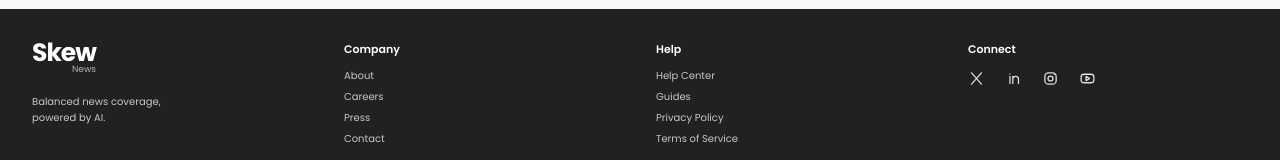
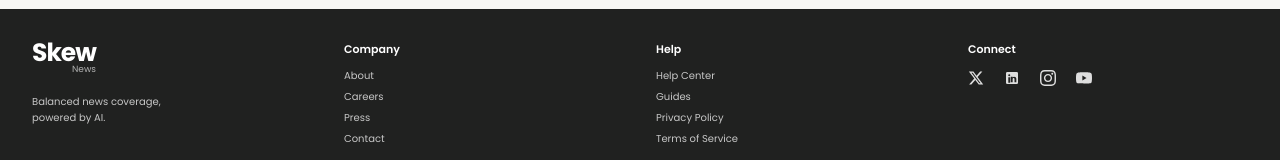
Before and after one commit to DilnukaTilan/AI-News-Analyser-Skew_News, a Next.js app: page / in a window 1280 px wide. Shown: the part 584-744 px from the top of the page. Built offline with nearby package versions, Linux system fonts and the light colour scheme; no server answers; the database is empty.

Commit message:
Refresh social icons and simplify article card

```diff
--- a/components/layout/site-footer.tsx
+++ b/components/layout/site-footer.tsx
@@ -1,41 +1,65 @@
 import Link from "next/link";
 
 function SocialIcon({ label }: { label: "x" | "linkedin" | "instagram" | "youtube" }) {
-  const paths = {
-    x: <path d="M5 4l14 16M19 4 5 20" />,
-    linkedin: (
-      <>
-        <path d="M7 9v10M7 5.5v.01M11 19v-6a4 4 0 0 1 8 0v6M11 9v10" />
-      </>
-    ),
-    instagram: (
-      <>
-        <rect x="4" y="4" width="16" height="16" rx="5" />
-        <circle cx="12" cy="12" r="3.5" />
-        <path d="M17.5 6.5h.01" />
-      </>
-    ),
-    youtube: (
-      <>
-        <rect x="3" y="6" width="18" height="12" rx="4" />
-        <path d="m10 9 5 3-5 3V9z" />
-      </>
-    ),
-  };
+  if (label === "x") {
+    return (
+      <svg
+        width="16"
+        height="16"
+        viewBox="0 0 24 24"
+        fill="currentColor"
+        aria-hidden="true"
+      >
+        <path d="M18.244 2.25h3.308l-7.227 8.26 8.502 11.24H16.17l-5.214-6.817L4.99 21.75H1.68l7.73-8.835L1.254 2.25H8.08l4.713 6.231zm-1.161 17.52h1.833L7.084 4.126H5.117z" />
+      </svg>
+    );
+  }
+
+  if (label === "linkedin") {
+    return (
+      <svg
+        width="16"
+        height="16"
+        viewBox="0 0 24 24"
+        fill="currentColor"
+        aria-hidden="true"
+      >
+        <path
+          fillRule="evenodd"
+          clipRule="evenodd"
+          d="M19 3a2 2 0 0 1 2 2v14a2 2 0 0 1-2 2H5a2 2 0 0 1-2-2V5a2 2 0 0 1 2-2h14m-.5 15.5v-5.3a3.26 3.26 0 0 0-3.26-3.26c-.85 0-1.84.52-2.28 1.3v-1.11h-2.79v8.37h2.79v-4.93c0-.77.62-1.4 1.39-1.4a1.4 1.4 0 0 1 1.4 1.4v4.93h2.75M6.46 10.9v8.37H9.25V10.9H6.46M7.86 6.3a1.53 1.53 0 0 0-1.54 1.54 1.54 1.54 0 1 0 3.08 0A1.54 1.54 0 0 0 7.86 6.3z"
+        />
+      </svg>
+    );
+  }
+
+  if (label === "instagram") {
+    return (
+      <svg
+        width="16"
+        height="16"
+        viewBox="0 0 24 24"
+        fill="currentColor"
+        aria-hidden="true"
+      >
+        <path d="M12 2.163c3.204 0 3.584.012 4.85.07 3.252.148 4.771 1.691 4.919 4.919.058 1.265.069 1.645.069 4.849 0 3.205-.012 3.584-.069 4.849-.149 3.225-1.664 4.771-4.919 4.919-1.266.058-1.644.07-4.85.07-3.204 0-3.584-.012-4.849-.07-3.26-.149-4.771-1.699-4.919-4.92-.058-1.265-.07-1.644-.07-4.849 0-3.204.013-3.583.07-4.849.149-3.227 1.664-4.771 4.919-4.919 1.266-.057 1.645-.069 4.849-.069zm0-2.163c-3.259 0-3.667.014-4.947.072-4.358.2-6.78 2.618-6.98 6.98-.059 1.281-.073 1.689-.073 4.948 0 3.259.014 3.668.072 4.948.2 4.358 2.618 6.78 6.98 6.98 1.281.058 1.689.072 4.948.072 3.259 0 3.668-.014 4.948-.072 4.354-.2 6.782-2.618 6.979-6.98.059-1.28.073-1.689.073-4.948 0-3.259-.014-3.667-.072-4.947-.196-4.354-2.617-6.78-6.979-6.98-1.281-.059-1.69-.073-4.949-.073zm0 5.838c-3.403 0-6.162 2.759-6.162 6.162s2.759 6.163 6.162 6.163 6.162-2.759 6.162-6.163c0-3.403-2.759-6.162-6.162-6.162zm0 10.162c-2.209 0-4-1.79-4-4 0-2.209 1.791-4 4-4s4 1.791 4 4c0 2.21-1.791 4-4 4zm6.406-11.845c-.796 0-1.441.645-1.441 1.44s.645 1.44 1.441 1.44c.795 0 1.439-.645 1.439-1.44s-.644-1.44-1.439-1.44z" />
+      </svg>
+    );
+  }
 
   return (
     <svg
-      width="17"
-      height="17"
+      width="16"
+      height="16"
       viewBox="0 0 24 24"
-      fill="none"
-      stroke="currentColor"
-      strokeWidth="1.8"
-      strokeLinecap="round"
-      strokeLinejoin="round"
-      aria-hidden
+      fill="currentColor"
+      aria-hidden="true"
     >
-      {paths[label]}
+      <path
+        fillRule="evenodd"
+        clipRule="evenodd"
+        d="M23.498 6.186a3.016 3.016 0 0 0-2.122-2.136C19.505 3.545 12 3.545 12 3.545s-7.505 0-9.377.505A3.017 3.017 0 0 0 .502 6.186C0 8.07 0 12 0 12s0 3.93.502 5.814a3.016 3.016 0 0 0 2.122 2.136c1.871.505 9.376.505 9.376.505s7.505 0 9.377-.505a3.015 3.015 0 0 0 2.122-2.136C24 15.93 24 12 24 12s0-3.93-.502-5.814zM9.545 15.568V8.432L15.818 12l-6.273 3.568z"
+      />
     </svg>
   );
 }
@@ -91,18 +115,21 @@
         <div>
           <h2 className="text-[11px] font-semibold">Connect</h2>
           <div className="mt-3 flex items-center gap-5 text-white/85">
-            {(["x", "linkedin", "instagram", "youtube"] as const).map(
-              (social) => (
-                <Link
-                  key={social}
-                  href="/"
-                  aria-label={`Follow Skew on ${social}`}
-                  className="transition-colors hover:text-white focus-visible:outline-none focus-visible:ring-2 focus-visible:ring-white/50"
-                >
-                  <SocialIcon label={social} />
-                </Link>
-              ),
-            )}
+            {[
+              { id: "x" as const, label: "X" },
+              { id: "linkedin" as const, label: "LinkedIn" },
+              { id: "instagram" as const, label: "Instagram" },
+              { id: "youtube" as const, label: "YouTube" },
+            ].map(({ id, label }) => (
+              <Link
+                key={id}
+                href="/"
+                aria-label={`Follow Skew on ${label}`}
+                className="transition-colors hover:text-white focus-visible:outline-none focus-visible:ring-2 focus-visible:ring-white/50"
+              >
+                <SocialIcon label={id} />
+              </Link>
+            ))}
           </div>
         </div>
       </div>
--- a/components/ui/article-card.tsx
+++ b/components/ui/article-card.tsx
@@ -135,17 +135,17 @@
               aria-label={imageAlt || "Article image unavailable"}
             />
           )}
-          <span className="absolute right-3 top-3 rounded-full bg-black/60 p-0.5 text-white ring-1 ring-white/80">
-            <InfoIcon />
-            <span className="sr-only">About this article</span>
-          </span>
         </div>
 
         <div className="flex min-h-0 flex-1 flex-col px-3.5 pb-3.5 pt-3">
           <p className="text-[11px] leading-4 text-text-primary">
             <span className="font-medium">{category}</span>
             <span className="mx-1">·</span>
-            {publishedAt ? <time dateTime={publishedAt}>{country}</time> : country}
+            {publishedAt ? (
+              <time dateTime={publishedAt}>{country}</time>
+            ) : (
+              country
+            )}
           </p>
           <h3 className="mt-1 text-[17px] font-semibold leading-[1.28] tracking-[-0.015em] text-text-primary">
             {href ? (
```
